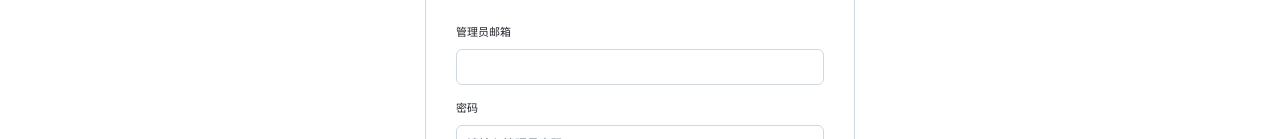
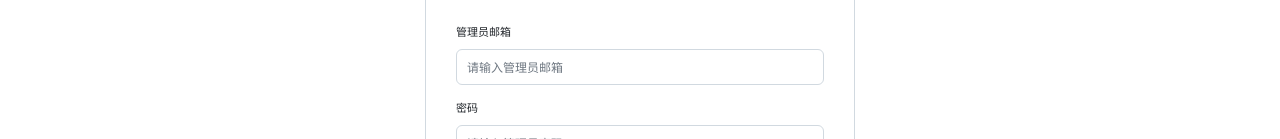
Before and after one commit to EthanPeng820/EthanPeng820.github.io, a plain HTML site: page admin.html in a window 1280 px wide. Shown: the part 317-456 px from the top of the page. Drawn offline with nearby package versions, Linux system fonts and the light colour scheme.

Commit message:
Update admin.html

```diff
--- a/admin.html
+++ b/admin.html
@@ -44,6 +44,7 @@
             name="email"
             type="email"
             autocomplete="username"
+            placeholder="请输入管理员邮箱"
             required
           />
           <label for="login-password">密码</label>
```
